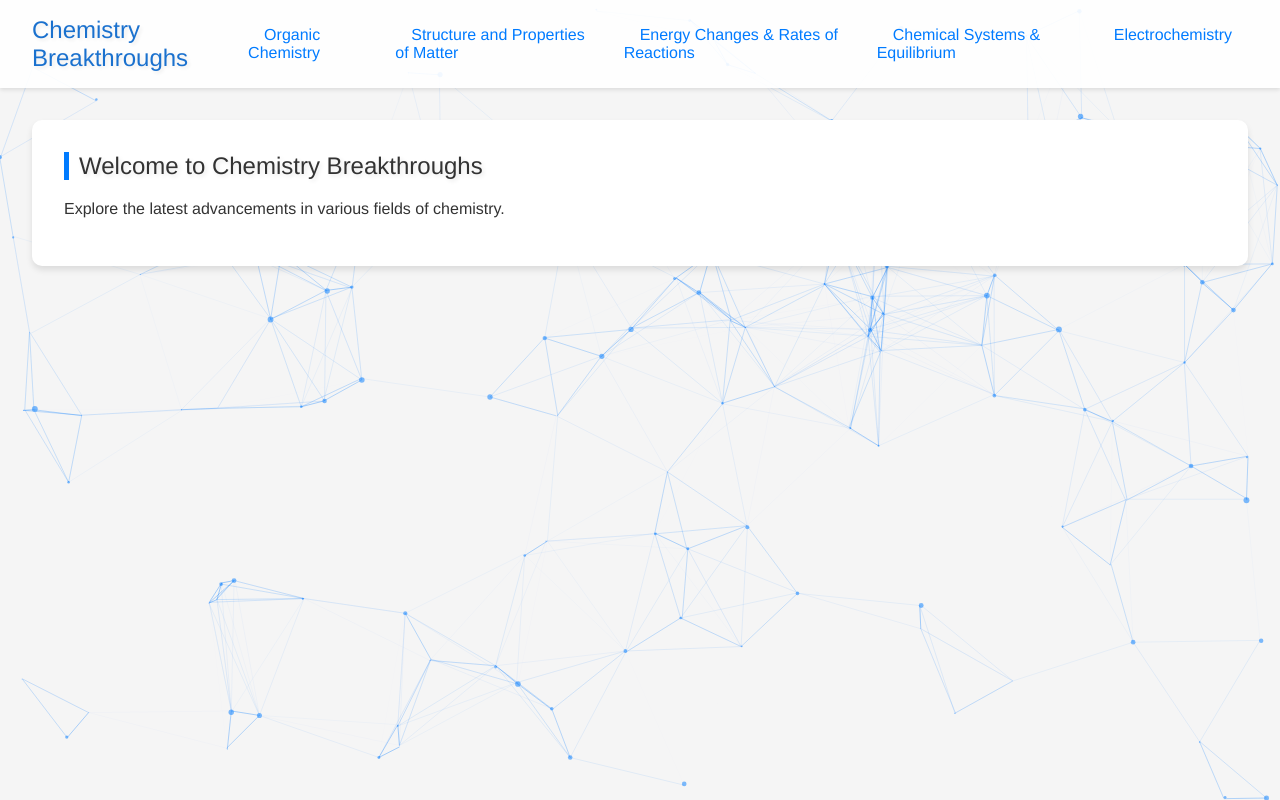
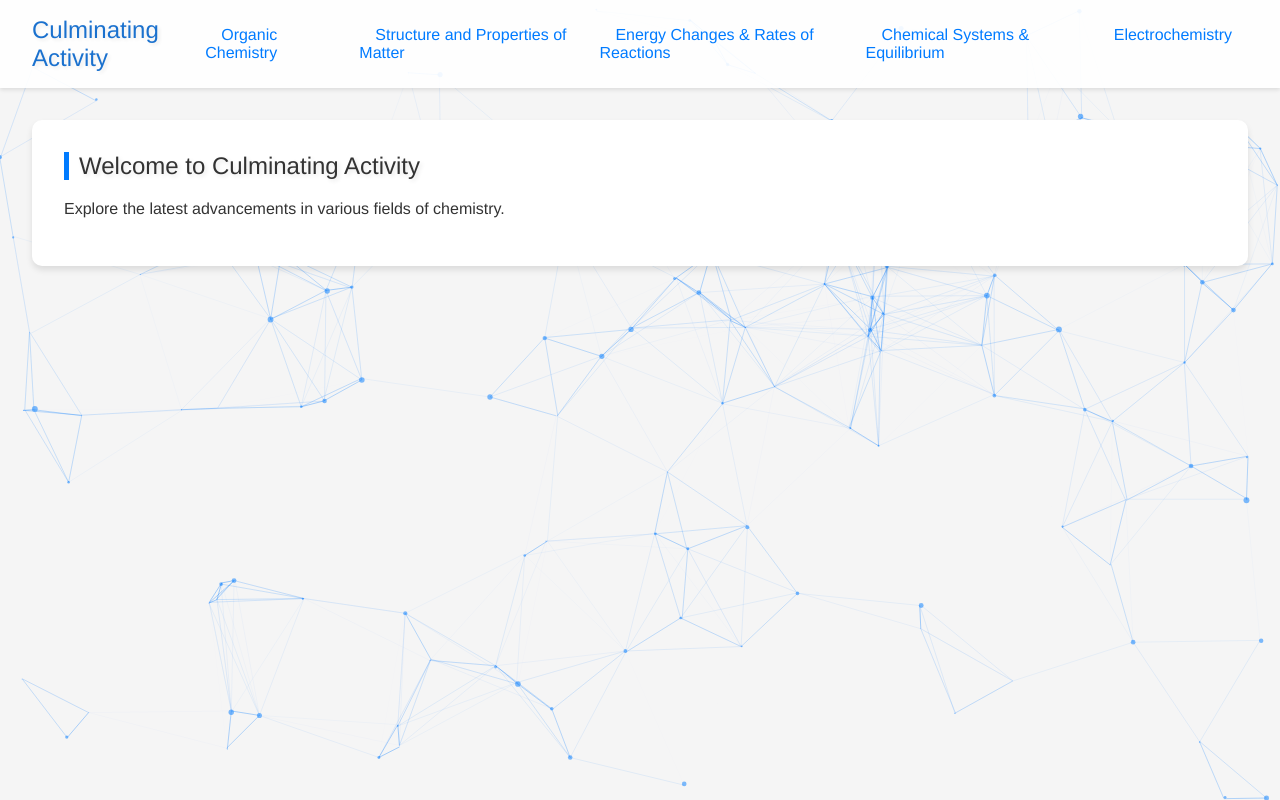
Before and after one commit to sadbritishlondongirl/culminating-activity, a plain HTML site: page index.html in a window 1280 px wide. Drawn offline with nearby package versions, Linux system fonts and the light colour scheme.

Commit message:
Update index.html

```diff
--- a/index.html
+++ b/index.html
@@ -3,13 +3,13 @@
 <head>
     <meta charset="UTF-8">
     <meta name="viewport" content="width=device-width, initial-scale=1.0">
-    <title>Chemistry Breakthroughs</title>
+    <title>Culminating Activity</title>
     <link rel="stylesheet" href="styles.css">
 </head>
 <body>
     <div id="particles-js"></div>
     <header>
-        <h1 class="animated-text">Chemistry Breakthroughs</h1>
+        <h1 class="animated-text">Culminating Activity</h1>
         <nav>
             <ul>
                 <li><a href="#organic-chemistry">Organic Chemistry</a></li>
@@ -22,7 +22,7 @@
     </header>
     <main>
         <section id="intro" class="visible">
-            <h2>Welcome to Chemistry Breakthroughs</h2>
+            <h2>Welcome to Culminating Activity</h2>
             <p>Explore the latest advancements in various fields of chemistry.</p>
         </section>
         <section id="organic-chemistry" class="hidden">
```
